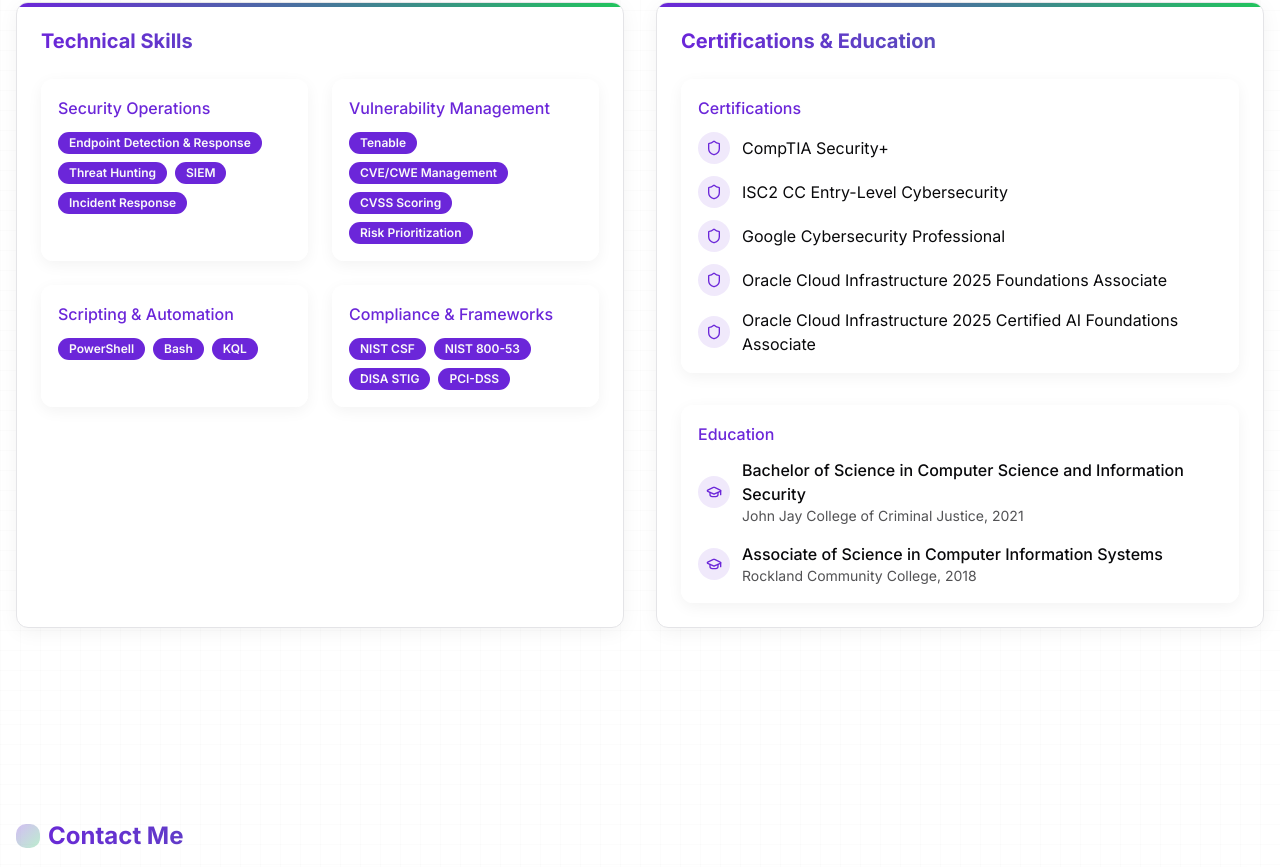
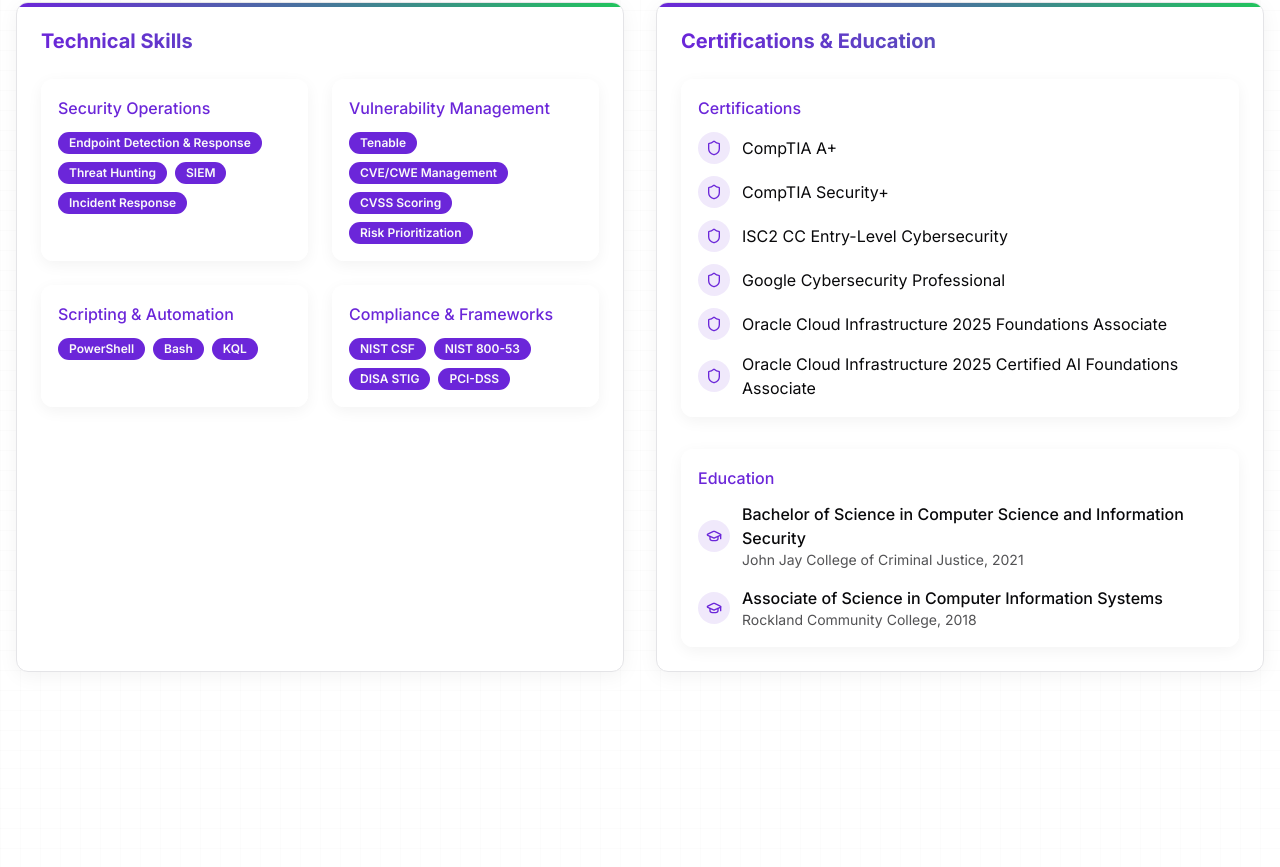
Before and after one commit to erickcisneros1/Personal-Website, a Next.js app: page / in a window 1280 px wide. Shown: the part 4240-5107 px from the top of the page. Built offline with nearby package versions, Linux system fonts and the light colour scheme.

Commit message:
Add CompTIA A+ certification to certifications list

```diff
--- a/app/page.tsx
+++ b/app/page.tsx
@@ -785,6 +785,12 @@ export default function Home() {
                        <div className="bg-primary/10 p-2 rounded-full">
                          <Shield className="h-4 w-4 text-primary" />
                        </div>
+                       <span>CompTIA A+</span>
+                     </li>
+                     <li className="flex items-center gap-3">
+                       <div className="bg-primary/10 p-2 rounded-full">
+                         <Shield className="h-4 w-4 text-primary" />
+                       </div>
                        <span>CompTIA Security+</span>
                      </li>
                      <li className="flex items-center gap-3">
```
